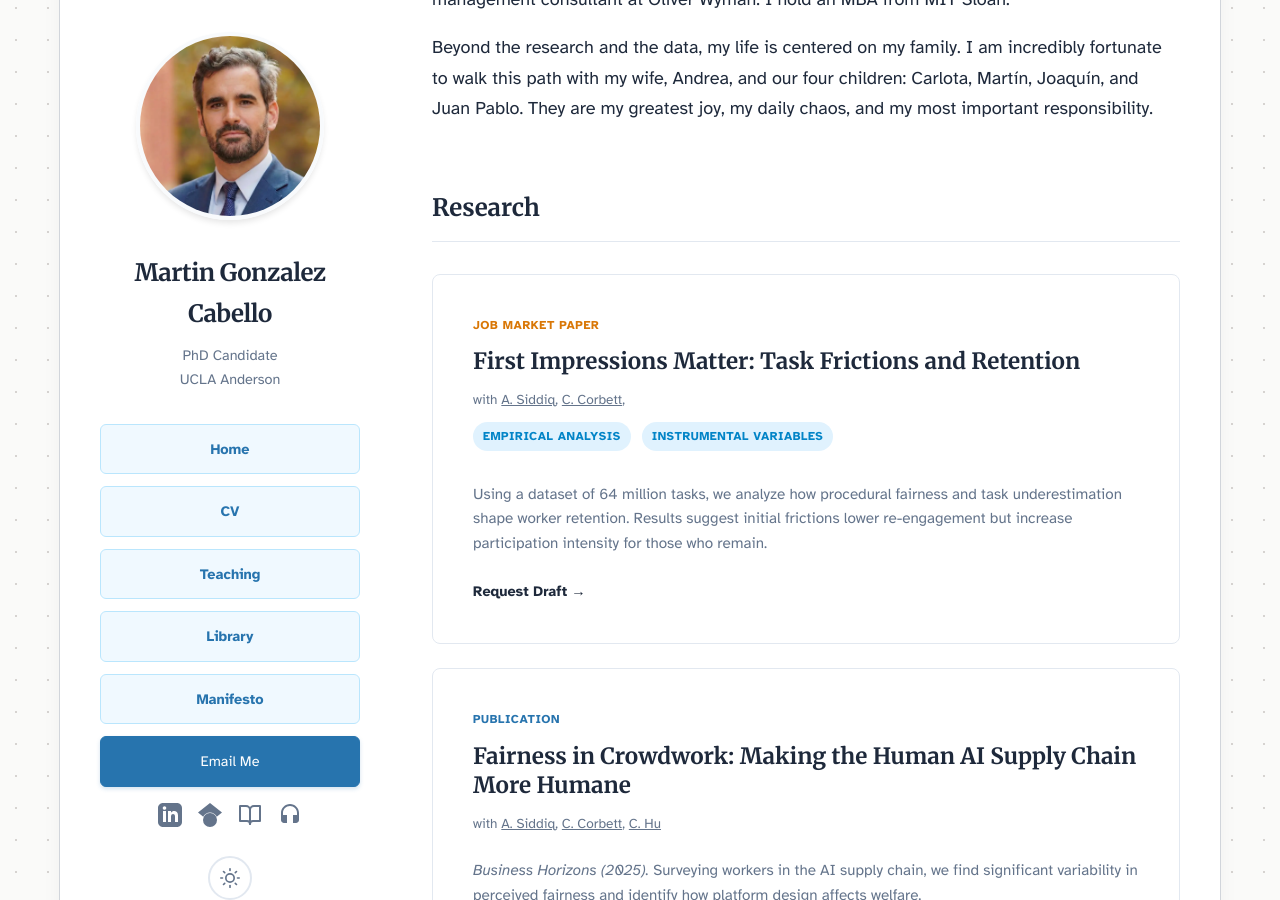
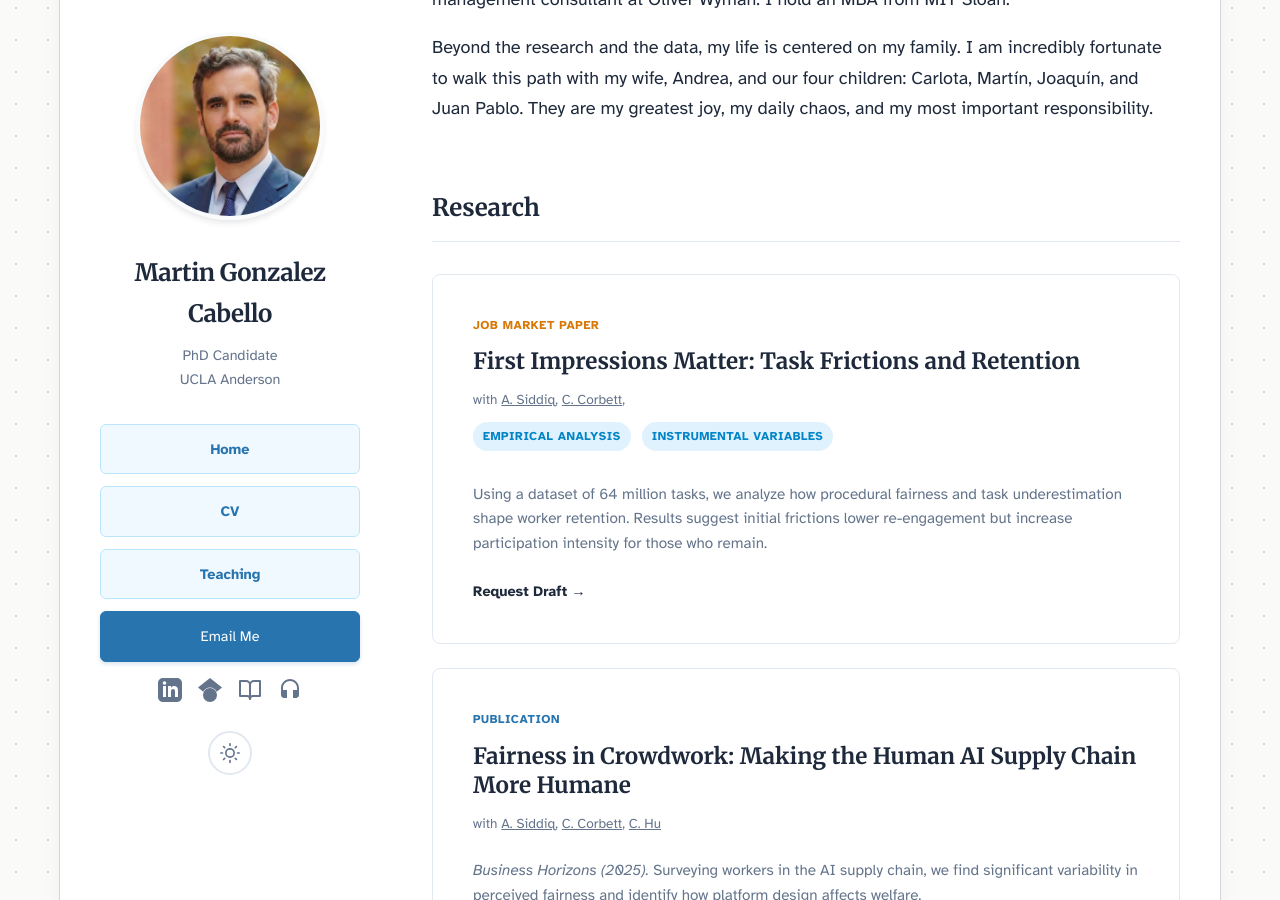
Before and after one commit to martins73/research-site, a Jekyll site: the page built from index.html, in a window 1280 px wide and 900 px high, scrolled down 392 px. Built offline with Jekyll 4.4.1, drawn with Linux system fonts in a browser that asks for light colours.

Commit message:
Update navigation.yml

```diff
--- a/_data/navigation.yml
+++ b/_data/navigation.yml
@@ -4,7 +4,3 @@
   url: /cv/
 - title: Teaching
   url: /teaching/
-- title: Library
-  url: /library/
-- title: Manifesto
-  url: /human-supply-chain/
```
